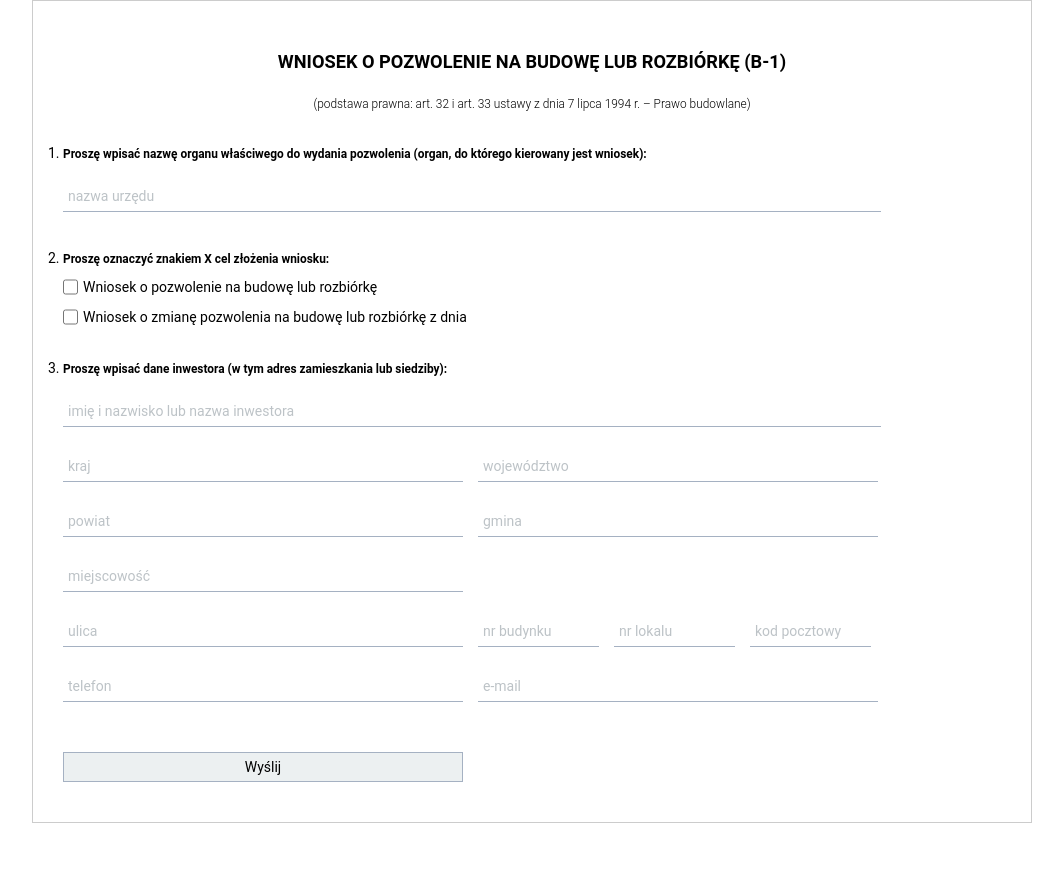
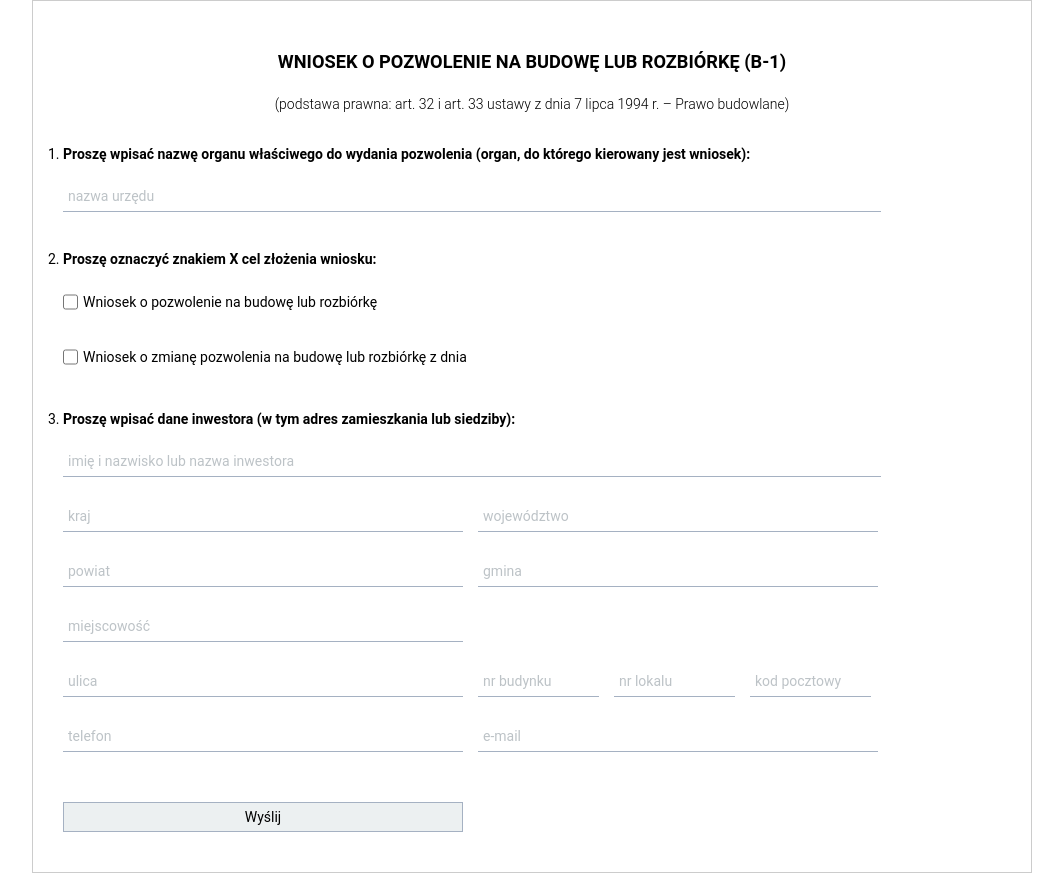
Before and after one commit to unpolaco/building-permit-form, a React (Create React App) app: page / in a window 1280 px wide. Shown: the whole page, without its empty margins (108-1171 px from the left). Before the commit the page ends 823 px from the top, so only its background shows below. Built offline with nearby package versions, Linux system fonts and the light colour scheme.

Commit message:
Code refactor

```diff
--- a/src/App.css
+++ b/src/App.css
@@ -5,24 +5,10 @@
 	font-family: 'Roboto', sans-serif;
 	font-size: 14px;
 }
-.wrapper {
-	margin: auto;
-	padding: 30px;
-	width: 1000px;
-	border: 1px solid #ccc;
-}
-.title {
-	font-size: 1.3rem;
-	text-align: center;
-	margin: 20px 0;
-}
+
+
 ol > li {
 	margin: 25px 0;
-}
-.description {
-	font-weight: 300;
-	font-size: 0.85rem;
-	line-height: 25px;
 }
 input {
 	margin: 15px 15px 10px 0;
@@ -43,7 +29,7 @@ input[type='checkbox'] {
 input:focus {
 	outline: none;
 }
-input:focus ~ .animatedLabel {
+input:focus ~ .labelEmpty {
 	top: -5px;
 	left: 5px;
 	font-size: 0.85em;
@@ -67,15 +53,39 @@ button:hover {
 	background-color: #4b7bec;
 	color: #ecf0f1;
 }
-/* form {
-padding: 0 15px;
-} */
 fieldset {
 	position: relative;
 	border: none;
 	display: inline;
 }
-.animatedLabel {
+.wrapper {
+	margin: auto;
+	padding: 30px;
+	width: 1000px;
+	border: 1px solid #ccc;
+}
+.title {
+	font-size: 1.3rem;
+	text-align: center;
+	margin: 20px 0;
+}
+.description {
+	font-weight: 300;
+	line-height: 25px;
+	margin: 0;
+}
+.checkboxWrapper {
+	margin: 15px 15px 10px 0;
+}
+.labelFilled {
+	position: absolute;
+	top: -5px;
+	left: 5px;
+	font-size: 0.85em;
+	color: #4b7bec;
+	transition: 0.3s ease all;
+}
+.labelEmpty {
 	position: absolute;
 	top: 17px;
 	left: 5px;
@@ -83,10 +93,6 @@ fieldset {
 	pointer-events: none;
 	transition: 0.3s ease all;
 }
-/* .official {
-  border: 2px solid black;
-  padding: 25px 15px;
-} */
 .long {
 	width: 818px;
 }
@@ -95,12 +101,6 @@ fieldset {
 }
 .center {
 	text-align: center;
-}
-/* .explanation {
-  white-space: pre;
-} */
-::placeholder {
-	color: #a5b1c2;
 }
 .errorText {
 	position: absolute;
--- a/src/App.js
+++ b/src/App.js
@@ -8,13 +8,13 @@ import fields from './assets/FieldsData';
 
 const postalCodeRegExp = /^([0-9]{2})(-[0-9]{3})?$/i;
 const phoneRegExp = /(?<!\w)(\(?(\+|00)?48\)?)?[ -]?\d{3}[ -]?\d{3}[ -]?\d{3}(?!\w)/;
-const letters = /[a-ząćęłńóśżźA-ZĄĆĘŁŃÓŚŹŻ]{4,150}/;
+const letters = /^[a-ząćęłńóśżźA-ZĄĆĘŁŃÓŚŹŻ\s-]{4,150}$/;
 
 export default function App() {
-	const ValidationSchema = Yup.object().shape({
-		departmentName: Yup.string().required('Uzupełnij dane'),
-		changeProposalDate: Yup.date(),
-		changeProposalNumber: Yup.string(),
+	const validationSchema = Yup.object().shape({
+		departmentName: Yup.string().matches(letters, 'Niepoprawne dane').required('Uzupełnij dane'),
+		changeProposalDate: Yup.date('Niepoprawne dane'),
+		changeProposalNumber: Yup.string('Niepoprawne dane'),
 		name: Yup.string()
 			.matches(letters, 'Niepoprawne dane')
 			.required('Uzupełnij dane'),
@@ -39,17 +39,15 @@ export default function App() {
 		buildingNumber: Yup.string().required('Uzupełnij dane'),
 		localNumber: Yup.string(),
 		postalCode: Yup.string()
-			.matches(postalCodeRegExp, 'Niepoprawny numer telefonu')
+			.matches(postalCodeRegExp, 'Niepoprawny kod pocztowy')
 			.required('Uzupełnij dane'),
 		phone: Yup.string().matches(phoneRegExp, 'Niepoprawny numer telefonu'),
-		email: Yup.string().email('Niepoprawny adres email'),
+		email: Yup.string().email("Niepoprawny adres email"),
 		newBuildingPermitCheckbox: Yup.boolean(),
 		changeBuildingPermitCheckbox: Yup.boolean(),
 	});
 
-	return (
-		<Formik
-			initialValues={{
+	const initialValues = {
 		departmentName: '',
 		changeProposalDate: '',
 		changeProposalNumber: '',
@@ -67,14 +65,18 @@ export default function App() {
 		email: '',
 		newBuildingPermitCheckbox: false,
 		changeBuildingPermitCheckbox: false,
-			}}
-			validationSchema={ValidationSchema}
+	}
+
+	return (
+		<Formik
+			initialValues={initialValues}
+			validationSchema={validationSchema}
 			onSubmit={async (values) => {
 				await new Promise((r) => setTimeout(r, 500));
 				alert(JSON.stringify(values, null, 2));
 			}}
 		>
-			{({ handleSubmit, values, errors }) => (
+			{({ handleSubmit, values, errors, touched }) => (
 				<Form className='wrapper' onSubmit={handleSubmit}>
 					<h1 className='title'>
 						WNIOSEK O POZWOLENIE NA BUDOWĘ LUB ROZBIÓRKĘ (B-1)
@@ -93,8 +95,9 @@ export default function App() {
 								autoFocus
 								name='departmentName'
 								labelText='nazwa urzędu'
-								classInput={errors.departmentName ? `errorColor long` : 'long'}
+								classInput='long'
 								errors={errors.departmentName}
+								touched={touched.departmentName}
 								values={values.departmentName}
 							/>
 						</li>
@@ -104,13 +107,11 @@ export default function App() {
 							</p>
 							<FieldCheckBoxComponent
 								name='newBuildingPermitCheckbox'
-								errors={errors.newBuildingPermitCheckbox}
 								labelText='Wniosek o pozwolenie na budowę lub rozbiórkę'
 							/>
 							<br />
 							<FieldCheckBoxComponent
 								name='changeBuildingPermitCheckbox'
-								errors={errors.changeBuildingPermitCheckbox}
 								labelText='Wniosek o zmianę pozwolenia na budowę lub rozbiórkę z dnia'
 							/>
 							{values.changeBuildingPermitCheckbox === true ? (
@@ -119,21 +120,19 @@ export default function App() {
 										name='changeProposalDate'
 										labelText='data wniosku'
 										classFieldSet='leftMargin'
-										classInput={
-											errors.departmentName ? `errorColor short` : 'short'
-										}
+										classInput='short'
 										errors={errors.changeProposalDate}
+										touched={touched.changeProposalDate}
 										values={values.changeProposalDate}
 									/>
-									<span className='description'>numer</span>
+									<span >numer</span>
 									<FieldTextComponent
 										name='changeProposalNumber'
 										labelText='nr wniosku'
 										classFieldSet='leftMargin'
-										classInput={
-											errors.departmentName ? `errorColor short` : 'short'
-										}
+										classInput='short'
 										errors={errors.changeProposalNumber}
+										touched={touched.changeProposalNumber}
 										values={values.changeProposalNumber}
 									/>
 								</>
@@ -150,6 +149,7 @@ export default function App() {
 										key={field.name}
 										name={field.name}
 										labelText={field.labelText}
+										touched={touched[field.name]}
 										classInput={field.classInput}
 										errors={errors[field.name]}
 										values={values[field.name]}
--- a/src/FieldCheckBoxComponent.js
+++ b/src/FieldCheckBoxComponent.js
@@ -1,13 +1,12 @@
 import React from 'react';
-import { Field, ErrorMessage } from 'formik';
+import { Field } from 'formik';
 import './App.css';
 
-export default function FieldCheckBoxComponent({ name, errors, labelText }) {
+export default function FieldCheckBoxComponent({ name, labelText }) {
 	return (
-		<>
-			<Field type='checkbox' name={name} />
-			{errors ? <ErrorMessage name={name} component='div' /> : null}
+		<fieldSet className='checkboxWrapper'>
+			<Field type='checkbox' name={name} id={name}/>
 			<label htmlFor={name}>{labelText}</label>
-		</>
+		</fieldSet>
 	);
 }
--- a/src/FieldTextComponent.js
+++ b/src/FieldTextComponent.js
@@ -2,16 +2,28 @@ import React from 'react';
 import { Field, ErrorMessage } from 'formik';
 import './App.css';
 
-export default function FieldTextComponent({name, classInput, errors, values, labelText}) {
+export default function FieldTextComponent({
+	name,
+	classInput,
+	classFieldSet,
+	errors,
+	touched,
+	values,
+	labelText,
+}) {
 	return (
-		<fieldset>
-			<Field className={classInput} type='text' name={name} />
-			<label className='animatedLabel' htmlFor={name}>
+		<fieldset className={classFieldSet}>
+			<Field
+				className={touched && errors ? `errorColor ${classInput}` : classInput}
+				type='text'
+				name={name}
+			/>
+			<label className={touched && values !=="" ? 'labelFilled' : 'labelEmpty'} htmlFor={name}>
 				{labelText}
 			</label>
-			{errors ?
-			<ErrorMessage className='errorText' name={name} component='div' />
-			: null }
+			{touched && errors ? (
+				<ErrorMessage className='errorText' name={name} component='div' />
+			) : null}
 		</fieldset>
 	);
 }
```
Lines whose indentation alone changed are shown as unchanged.
